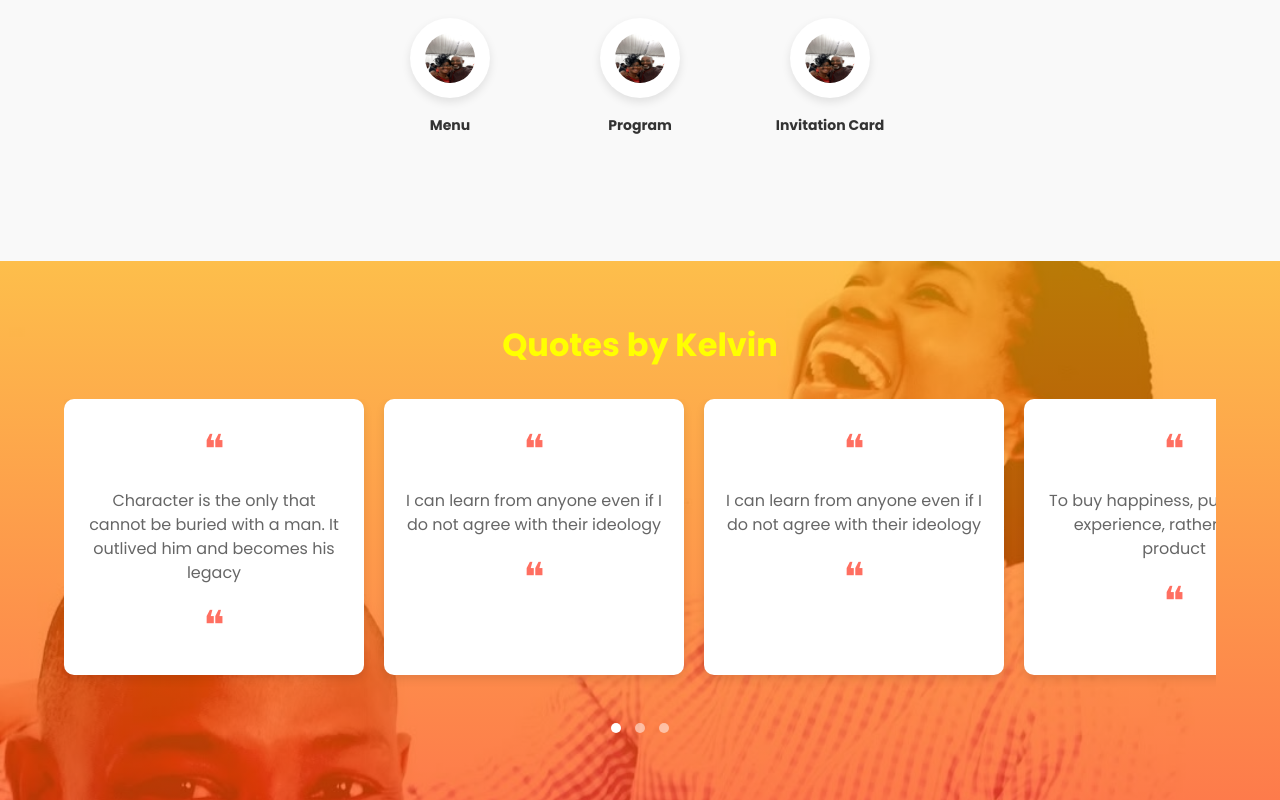
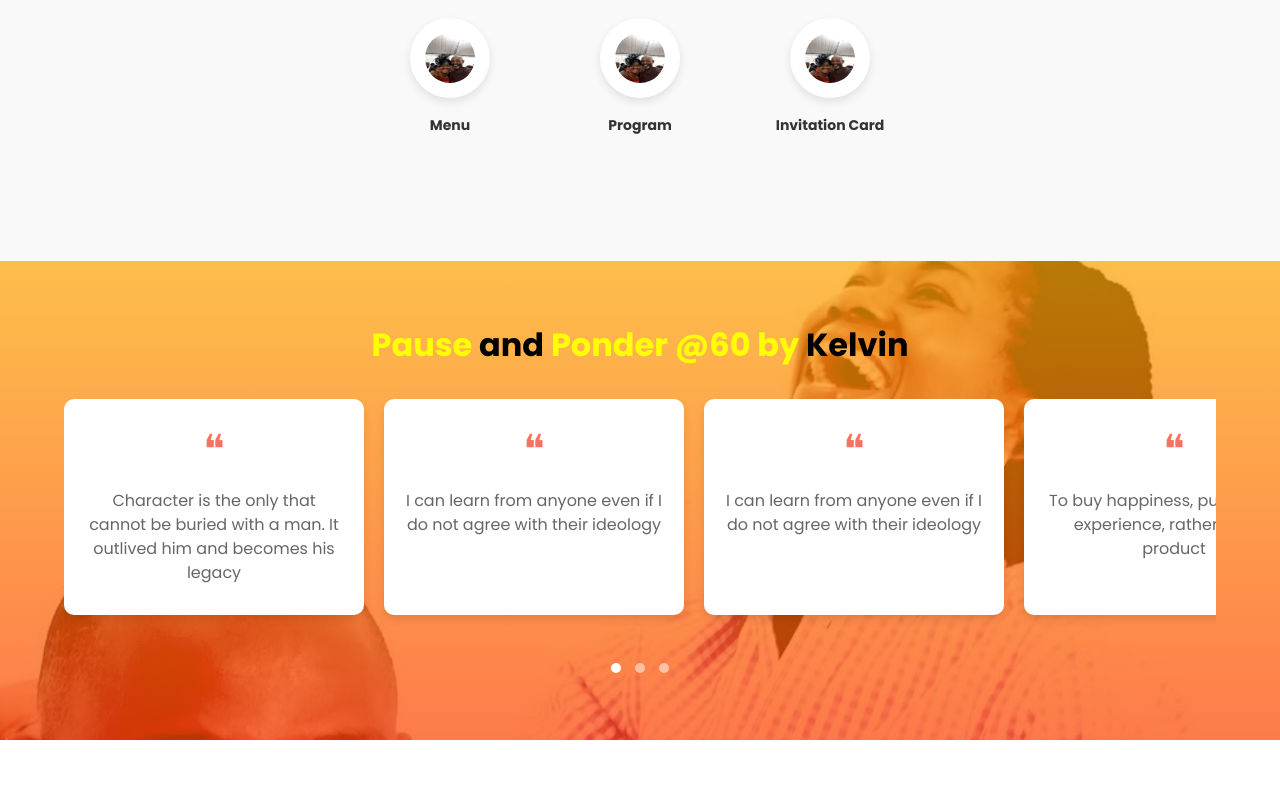
Before and after one commit to glifenig/Mr-G, a plain HTML site: page index.html in a window 1280 px wide. Shown: the part 3228-4028 px from the top of the page. After the commit the page ends 3968 px from the top, so only its background shows below. Drawn offline with Linux system fonts and the light colour scheme.

Commit message:
Update index.html

```diff
--- a/index.html
+++ b/index.html
@@ -179,21 +179,21 @@
 
   <section class="testimonials-section" id="quote">
 
-    <h2 class="sub-title">Quotes by Kelvin</h2>
+    <h2 class="sub-title">Pause <span style="color: black">and</span> Ponder @60 by <span style="color: black">Kelvin</span></h2>
 
     <div class="testimonials-container">
         <div class="testimonial">
             <div class="quote">❝</div>
             <p>Character is the only that cannot be buried with a man.
 It outlived him and becomes his legacy</p>
-<div class="quote">❝</div>
+
 
         </div>
 
         <div class="testimonial">
             <div class="quote">❝</div>
             <p>I can learn from anyone even if I do not agree with their ideology</p>
-<div class="quote">❝</div>
+
 
 
         </div>
@@ -201,7 +201,7 @@ It outlived him and becomes his legacy</p>
         <div class="testimonial">
             <div class="quote">❝</div>
             <p>I can learn from anyone even if I do not agree with their ideology </p>
-<div class="quote">❝</div>
+
 
 
         </div>
@@ -209,7 +209,7 @@ It outlived him and becomes his legacy</p>
         <div class="testimonial">
             <div class="quote">❝</div>
             <p>To buy happiness, purchase an experience, rather than a product</p>
-<div class="quote">❝</div>
+
 
         </div>
 
@@ -224,7 +224,7 @@ It outlived him and becomes his legacy</p>
       <div class="testimonial">
             <div class="quote">❝</div>
             <p>If you are there be there</p>
-<div class="quote">❝</div>
+
 
 
         </div>
@@ -232,7 +232,7 @@ It outlived him and becomes his legacy</p>
       <div class="testimonial">
             <div class="quote">❝</div>
             <p>Life is serious business</p>
-<div class="quote">❝</div>
+
 
 
         </div>
```
